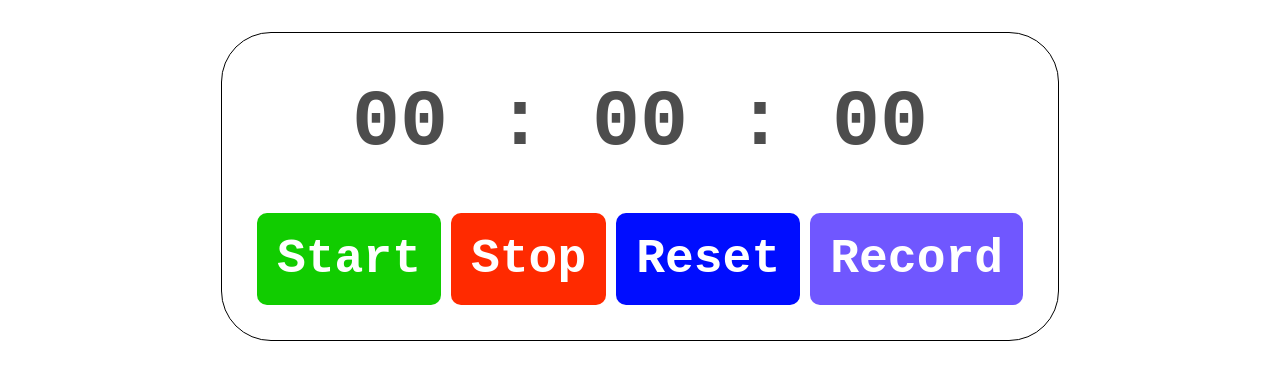
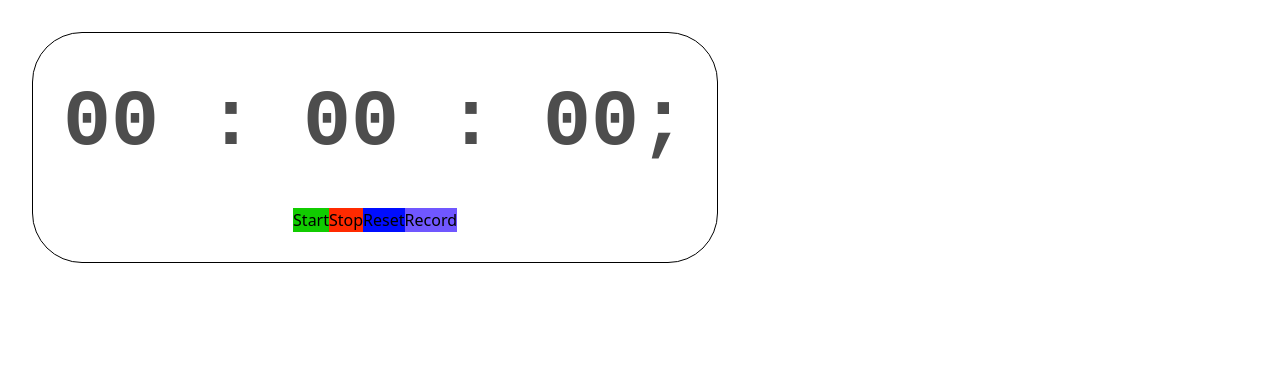
Before and after one commit to Satish-devara/react-classes, a React (Vite) app in the folder React/first-app/: page / in a window 1280 px wide. Shown: the top 380 px of the page. Built offline with nearby package versions, Linux system fonts and the light colour scheme.

Commit message:
practice making stopwatch

```diff
--- a/React/first-app/src/App.jsx
+++ b/React/first-app/src/App.jsx
@@ -4,12 +4,13 @@ import Page from './Components/Page';
 import Count from './Components/Count';
 import Toggle from './Components/Toggle';
 import Stopwatch from './Components/Stopwatch';
+import Clock from './Components/Clock';
 function App() {
 
 
   return (
     <>
-      <Stopwatch />
+      <Clock />
     </>
   )
 }
--- /dev/null
+++ b/React/first-app/src/Components/Clock.jsx
@@ -0,0 +1,101 @@
+import React, { useEffect, useState,useRef } from 'react'
+
+const Clock = () => {
+    const [isRunning, setIsRunning] = useState(false);
+    const [elapsedTime, setElapsedTime] = useState(0);
+    const [recordId, setRecordId] = useState(0);
+    const [recordTimeArray, setRecordTimeArray] = useState([]);
+    const intervalRefId = useRef(null);
+    const startTimeRef = useRef(0);
+
+    useEffect(() => {
+        if(isRunning){
+             intervalRefId.current = setInterval(() => {
+                setElapsedTime(Date.now() - startTimeRef.current);
+            },10)
+        }
+
+        return () => {
+            clearInterval(intervalRefId.current);
+        }
+
+
+   },[isRunning])
+
+
+    function start(){
+        if(isRunning) return;
+        setIsRunning(true);
+        startTimeRef.current = Date.now() - elapsedTime;
+
+    }
+
+    function stop(){
+        setIsRunning(false);
+    }
+
+    function reset(){
+        setIsRunning(false);
+        setElapsedTime(0);
+
+        setRecordId(0);
+        setRecordTimeArray([]);
+    }
+
+    function record(){
+        const recordTime = lapsedTime();
+        setRecordId(prev => prev + 1);
+
+        const newArray = {
+            id : recordId + 1,
+            time : recordTime
+        }
+
+        setRecordTimeArray(prevArray => [...prevArray,newArray]);
+    }
+
+
+    function lapsedTime(){
+        let mins = Math.floor(elapsedTime/(1000 * 60)%60);
+        let secs = Math.floor(elapsedTime/1000 % 60);
+        let millisecs = Math.floor((elapsedTime % 1000) /10);
+
+        mins = String(mins).padStart(2, '0');
+         secs = String(secs).padStart(2, '0');
+         millisecs = String(millisecs).padStart(2, '0');
+
+
+        return `${mins} : ${secs} : ${millisecs}`;
+    }
+
+
+
+
+
+
+
+  return (
+    <div className='stopwatch'>
+        <div className='display'>
+            {lapsedTime()};
+        </div>
+        <div>
+            <button className="start" onClick={start}>Start</button>
+            <button className="stop" onClick={stop}> Stop</button>
+            <button className="reset" onClick={reset}>Reset</button>
+            <button className="record" onClick={record} disabled={!isRunning}>Record</button>
+        </div>
+        <div>
+        <ul>
+            {recordTimeArray.map(record => (
+                <li key={record.id}>
+                    {`${record.id} : TimeRecorded ${record.time}`}
+                </li>
+            ))}
+        </ul>
+        </div>
+    </div>
+  )
+}
+
+export default Clock
```
